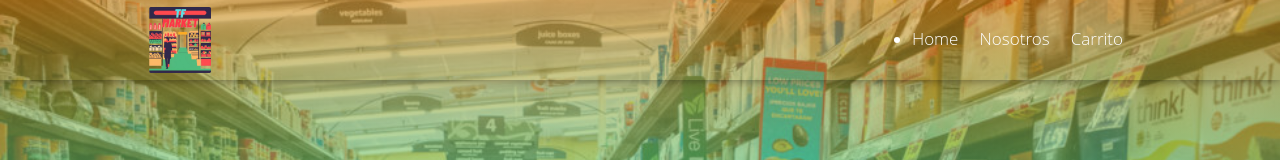
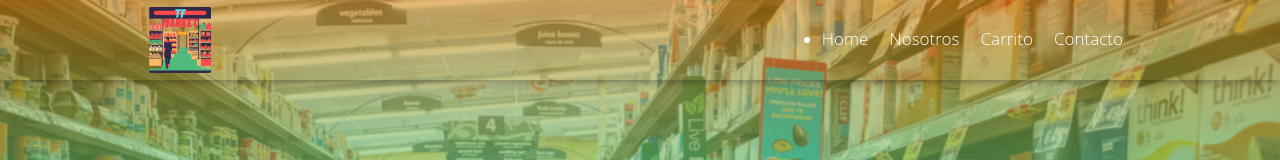
Before and after one commit to FacundoWagner/TotalFreshMarket, a plain HTML site: page index.html in a window 1280 px wide. Shown: the top 160 px of the page. Drawn offline with Linux system fonts and the light colour scheme; a script that the page names is missing.

Commit message:
interlink

```diff
--- a/index.html
+++ b/index.html
@@ -33,6 +33,8 @@
                           <a class="nav-link" href="nosotros.html"> Nosotros </a>
 
                           <a class="nav-link" href="carrito.html"> Carrito </a>
+
+                          <a class="nav-link" href="contacto.html"> Contacto </a>
                         </li>
                       </ul>
                 </div>
```
